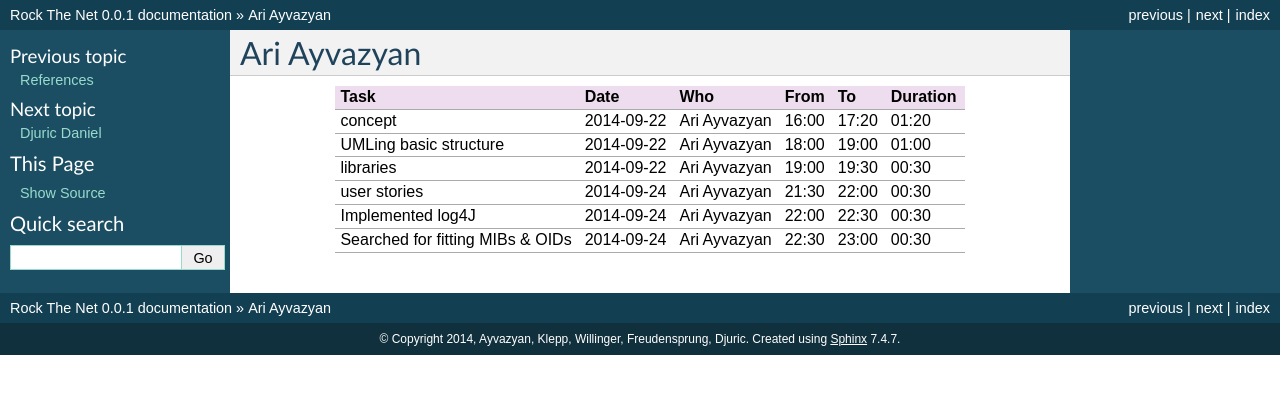
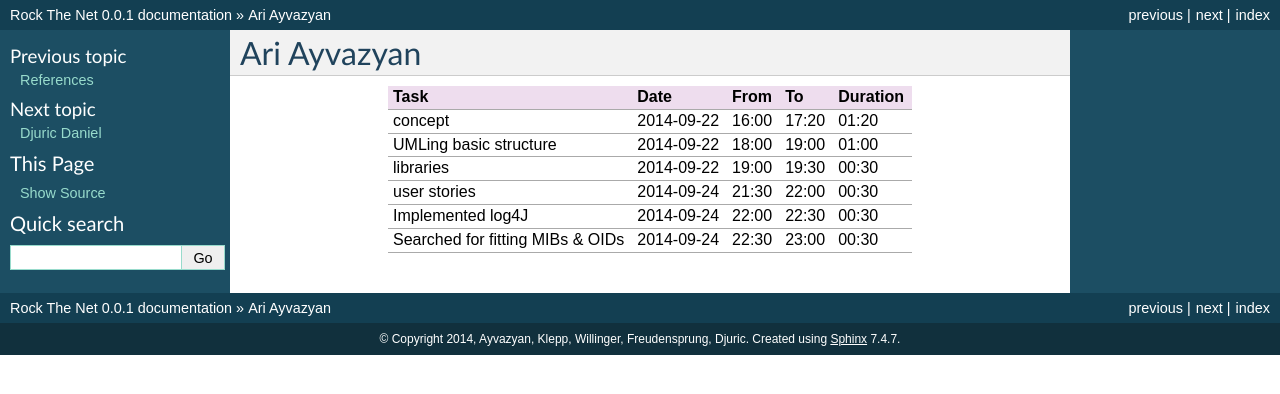
Before and after one commit to aayvazyan-tgm/RouterManagementProject_RockTheNet, a Sphinx documentation site: the page built from docs/timerecording_ayvazyan.rst, in a window 1280 px wide. Shown: the top 394 px of the page. Built offline with Sphinx 7.4.7, drawn with Linux system fonts in a browser that asks for light colours.

Commit message:
Removed redundant who

```diff
--- a/docs/timerecording_ayvazyan.rst
+++ b/docs/timerecording_ayvazyan.rst
@@ -1,13 +1,13 @@
 Ari Ayvazyan
 ============
 
-================================= ========== =================== ===== ===== ========
-Task                              Date       Who                 From  To    Duration
-================================= ========== =================== ===== ===== ========
-concept                           2014-09-22 Ari Ayvazyan        16:00 17:20 01:20
-UMLing basic structure            2014-09-22 Ari Ayvazyan        18:00 19:00 01:00
-libraries                         2014-09-22 Ari Ayvazyan        19:00 19:30 00:30
-user stories                      2014-09-24 Ari Ayvazyan        21:30 22:00 00:30
-Implemented log4J                 2014-09-24 Ari Ayvazyan        22:00 22:30 00:30
-Searched for fitting MIBs & OIDs  2014-09-24 Ari Ayvazyan        22:30 23:00 00:30
-================================= ========== =================== ===== ===== ========
+================================= ========== ===== ===== ========
+Task                              Date       From  To    Duration
+================================= ========== ===== ===== ========
+concept                           2014-09-22 16:00 17:20 01:20
+UMLing basic structure            2014-09-22 18:00 19:00 01:00
+libraries                         2014-09-22 19:00 19:30 00:30
+user stories                      2014-09-24 21:30 22:00 00:30
+Implemented log4J                 2014-09-24 22:00 22:30 00:30
+Searched for fitting MIBs & OIDs  2014-09-24 22:30 23:00 00:30
+================================= ========== ===== ===== ========
```
